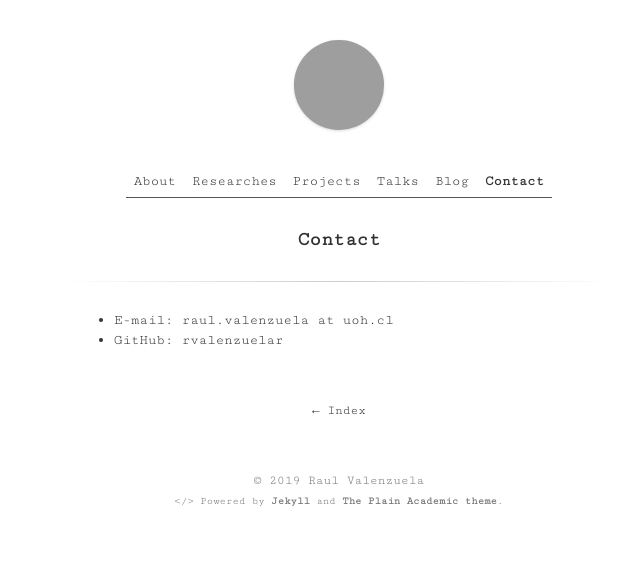
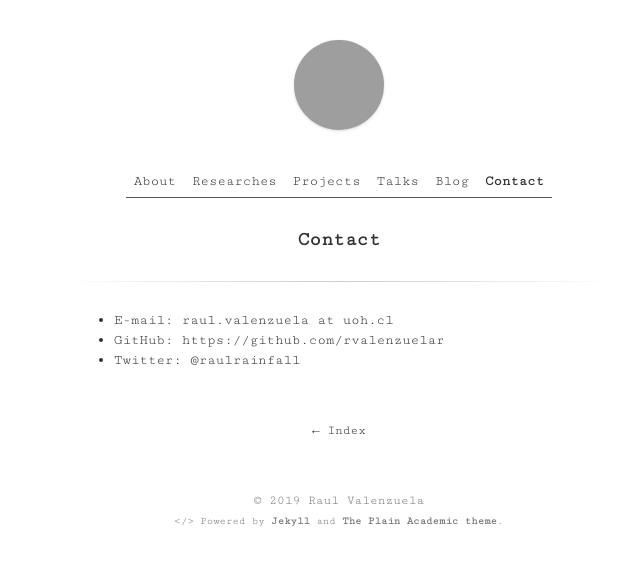
Before and after one commit to rvalenzuelar/rvalenzuelar.github.io, a Jekyll site: the page built from contact.md, in a window 1280 px wide. Shown: the top 565 px of the page, without its empty margins (301-941 px from the left). Built offline with Jekyll 4.4.1, drawn with Linux system fonts in a browser that asks for light colours; grey boxes are pictures that could not be loaded.

Commit message:
updated contact

```diff
--- a/contact.md
+++ b/contact.md
@@ -4,4 +4,5 @@ title: Contact
 ---
 
 - E-mail: raul.valenzuela at uoh.cl
-- GitHub: rvalenzuelar
+- GitHub: https://github.com/rvalenzuelar
+- Twitter: @raulrainfall
```
